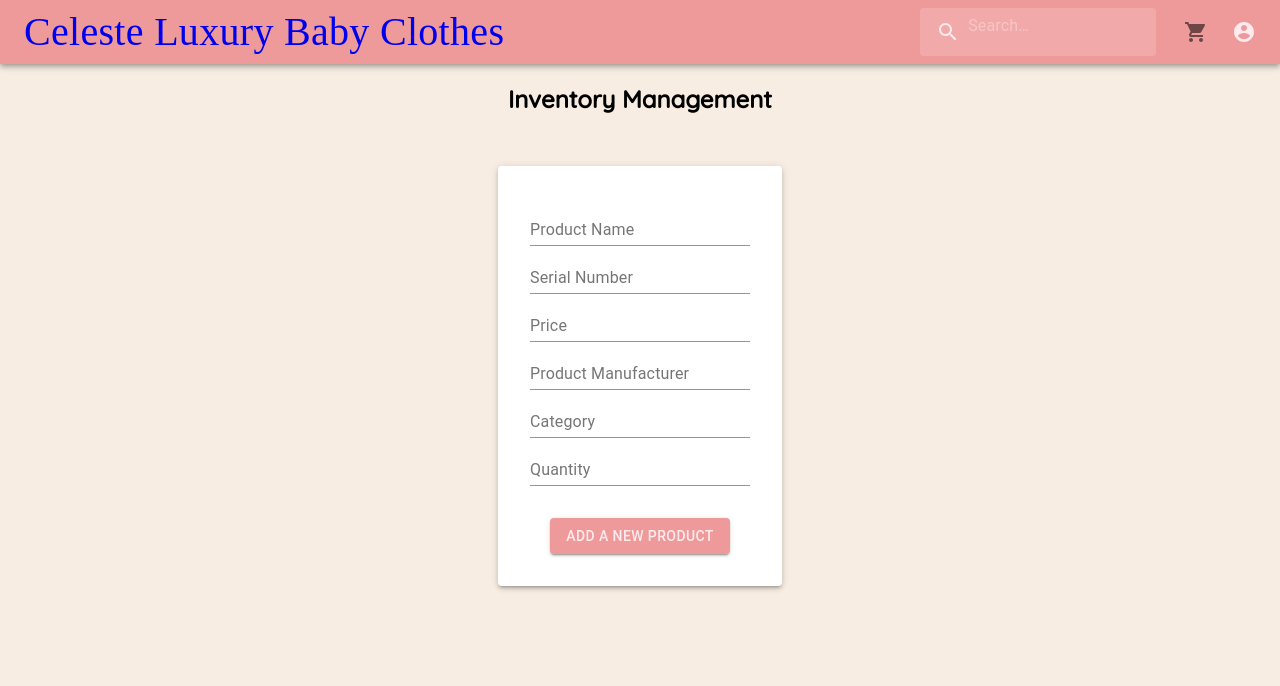
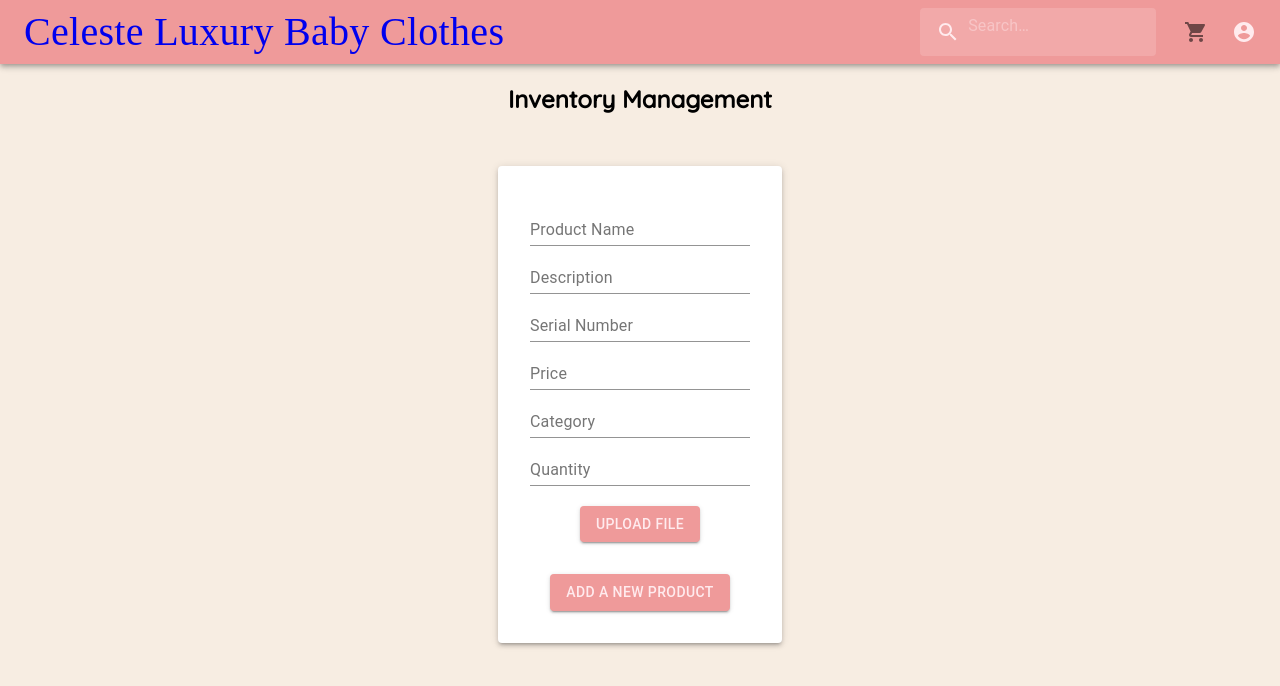
Before and after one commit to TEKcamp-Fab-5/capstone-3, a React (Create React App) app in the folder frontend/: page /inventory in a window 1280 px wide. Shown: the top 686 px of the page. Built offline with nearby package versions, Linux system fonts and the light colour scheme; a web font is replaced by a local one.

Commit message:
modified the inventory mgmt add product details

```diff
--- a/frontend/src/api/BoutiqueDataService.js
+++ b/frontend/src/api/BoutiqueDataService.js
@@ -7,6 +7,12 @@ class BoutiqueDataService {
 
     retrieveProduct(product) {
         return axios.get(`http://localhost:8080/products/${product.name}`);
+    }
+
+    updateProduct(product) {
+        return axios.get(
+            `http://localhost:8080/products/${product.serialNumber}`
+        );
     }
 
     addNewProduct() {
--- a/frontend/src/components/admin/InventoryManagement.js
+++ b/frontend/src/components/admin/InventoryManagement.js
@@ -4,6 +4,8 @@ import Paper from "@material-ui/core/Paper";
 import FormGroup from "@material-ui/core/FormGroup";
 import TextField from "@material-ui/core/TextField";
 import "../../styles/InventoryManagement.css";
+
+import BoutiqueDataService from "../../api/BoutiqueDataService";
 
 // this will be an authenticated component
 export default function InventoryManagement(props) {
@@ -21,9 +23,27 @@ export default function InventoryManagement(props) {
 
     const handleAddNewProduct = e => {
         e.preventDefault();
+        newProduct.serialNumber = parseFloat(newProduct.serialNumber);
         newProduct.price = parseFloat(newProduct.price);
         newProduct.name = newProduct.name.replace(/ /g, "-").toLowerCase();
+        newProduct.image = newProduct.image
+            .replace(/fakepath/g, "images")
+            .toLowerCase();
         setProducts([...products, newProduct]);
+
+        if (products.serialNumber == null) {
+            BoutiqueDataService.addNewProduct(newProduct)
+                .then()
+                .catch(error => {
+                    console.log(error);
+                });
+        } else {
+            BoutiqueDataService.updateProduct(products)
+                .then()
+                .catch(error => {
+                    console.log(error);
+                });
+        }
     };
 
     return (
@@ -41,6 +61,12 @@ export default function InventoryManagement(props) {
                         />
                         <br />
                         <TextField
+                            label="Description"
+                            name="description"
+                            onChange={formOnChange}
+                        />
+                        <br />
+                        <TextField
                             label="Serial Number"
                             name="serialNumber"
                             onChange={formOnChange}
@@ -49,12 +75,6 @@ export default function InventoryManagement(props) {
                         <TextField
                             label="Price"
                             name="price"
-                            onChange={formOnChange}
-                        />
-                        <br />
-                        <TextField
-                            label="Product Manufacturer"
-                            name="manufacturer"
                             onChange={formOnChange}
                         />
                         <br />
@@ -70,6 +90,21 @@ export default function InventoryManagement(props) {
                             onChange={formOnChange}
                         />
                         <br />
+                        <br />
+                        <Button
+                            variant="contained"
+                            color="primary"
+                            component="label"
+                        >
+                            Upload File
+                            <input
+                                type="file"
+                                style={{ display: "none" }}
+                                name="image"
+                                onChange={formOnChange}
+                            />
+                        </Button>
+                        <br />
                         <Button
                             variant="contained"
                             color="primary"
```
